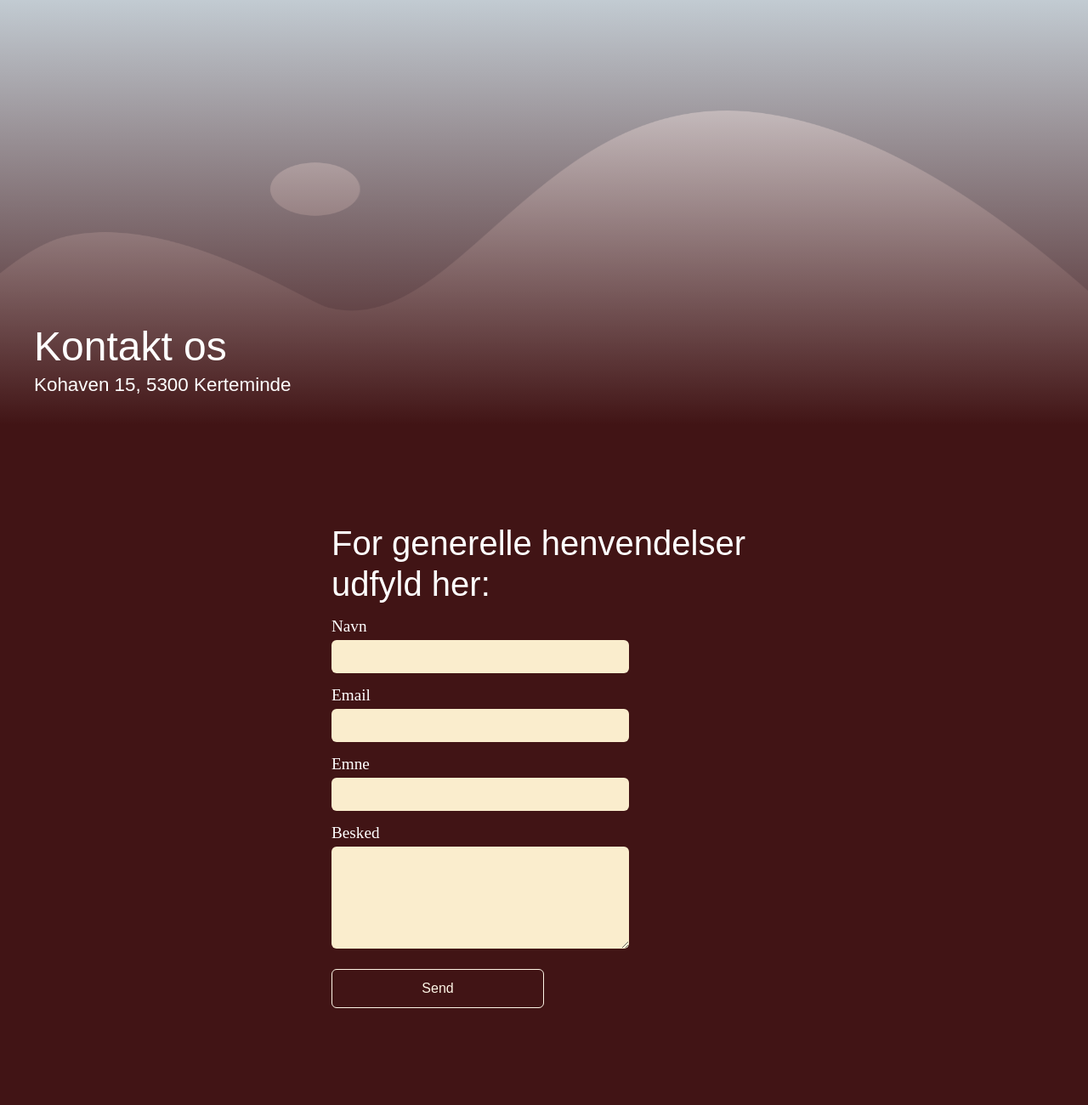
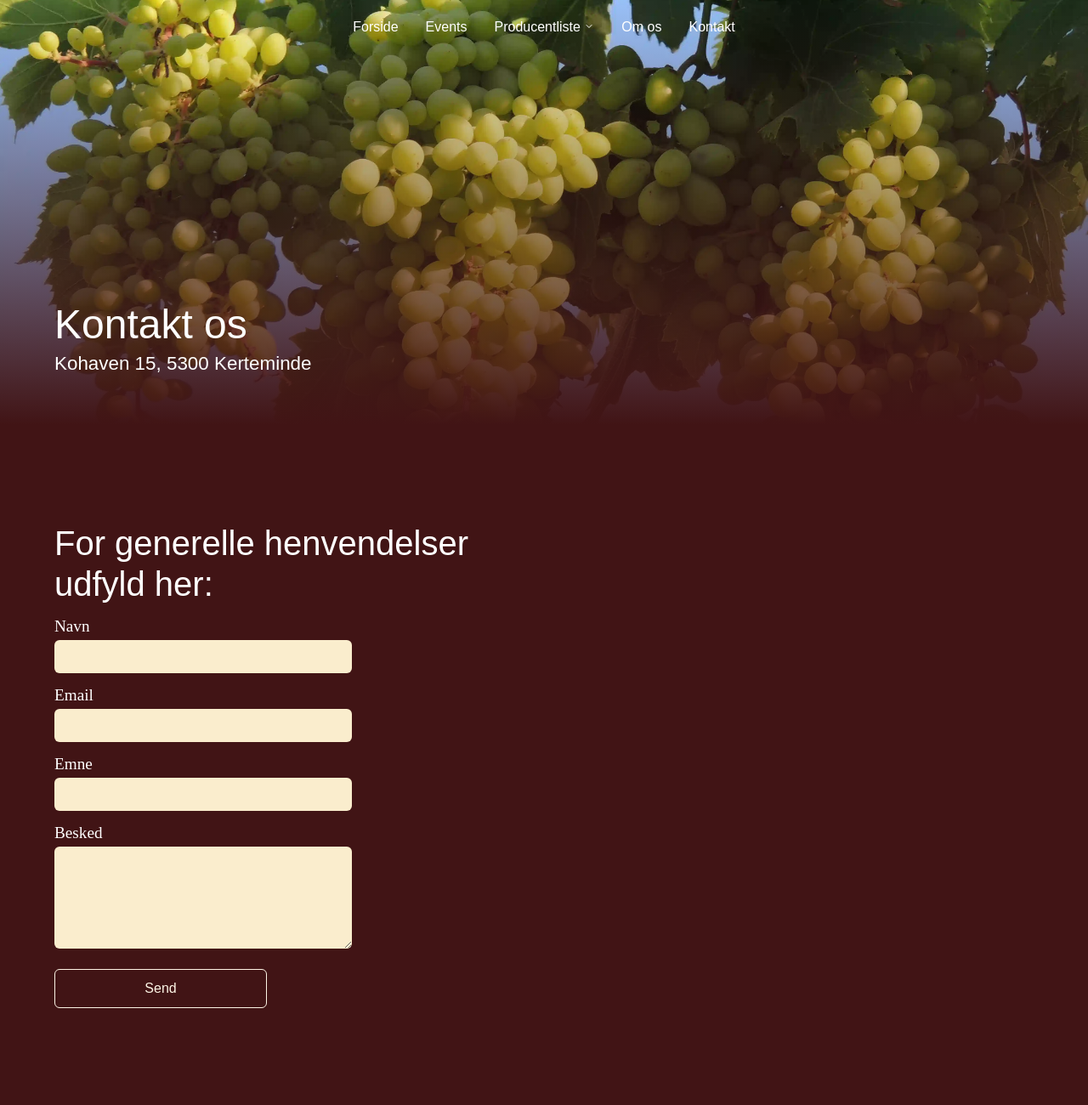
Before and after one commit to Tema-10-Eksamen-KC-Vin/kc-vin, an Astro site: page /kontakt in a window 1280 px wide. Shown: the top 1300 px of the page at 85% size. Built offline with nearby package versions, Linux system fonts and the light colour scheme; Astro itself is replaced by a stand-in of ours; grey boxes are pictures that could not be loaded; a web font is replaced by a local one.

Commit message:
kontaktpt4

```diff
--- a/src/components/Kontaktform.astro
+++ b/src/components/Kontaktform.astro
@@ -26,10 +26,11 @@
   .formbaggrund {
     background-color: #411415;
     display: flex;
-    justify-content: center;
+
     align-items: center;
     height: 100vh;
     margin: 0;
+    padding: 5vw;
   }
 
   .kontaktform {
--- a/src/components/Kontaktheader.astro
+++ b/src/components/Kontaktheader.astro
@@ -1,17 +1,25 @@
 ---
 import { Image } from "astro:assets";
-import placeholder from "../assets/placeholder.webp";
+import kontakthero from "../assets/kontakthero.webp";
+import Navbar from "./Navbar.astro";
 ---
 
+<header>
+
+
   <div class="headergrid">
+    <nav class="navbar">
+      <Navbar />
+    </nav>
     <div class="redoverlay">
       <div class="headercontent">
         <h1>Kontakt os</h1>
         <p>Kohaven 15, 5300 Kerteminde</p>
       </div>
     </div>
-  <Image src={placeholder} alt="" />
+    <Image src={kontakthero} alt="" />
   </div>
+</header>
 
 <style>
   .redoverlay {
@@ -28,18 +36,26 @@ import placeholder from "../assets/placeholder.webp";
     grid-template-rows: 1fr;
     position: relative;
   }
+  .navbar{
+grid-column: 1 / 2;
+grid-row: 1 / 2;
+
+  }
   img {
     grid-row: 1 / 2;
     grid-column: 1 / 2;
     width: 100%;
     height: 500px;
+    object-fit: cover;
   }
   .headercontent {
     position: absolute;
     bottom: 30px;
-    left: 40px;
+
     color: white;
     z-index: 2;
+    padding-left: 5vw;
+    padding-bottom: 2vw;
   }
 
   @media (min-width: 600px) {
```
Also changed, not shown: src/assets/infocardbaggrund.webp (added), src/assets/kontakthero.webp (added). Lines whose indentation alone changed are shown as unchanged.
